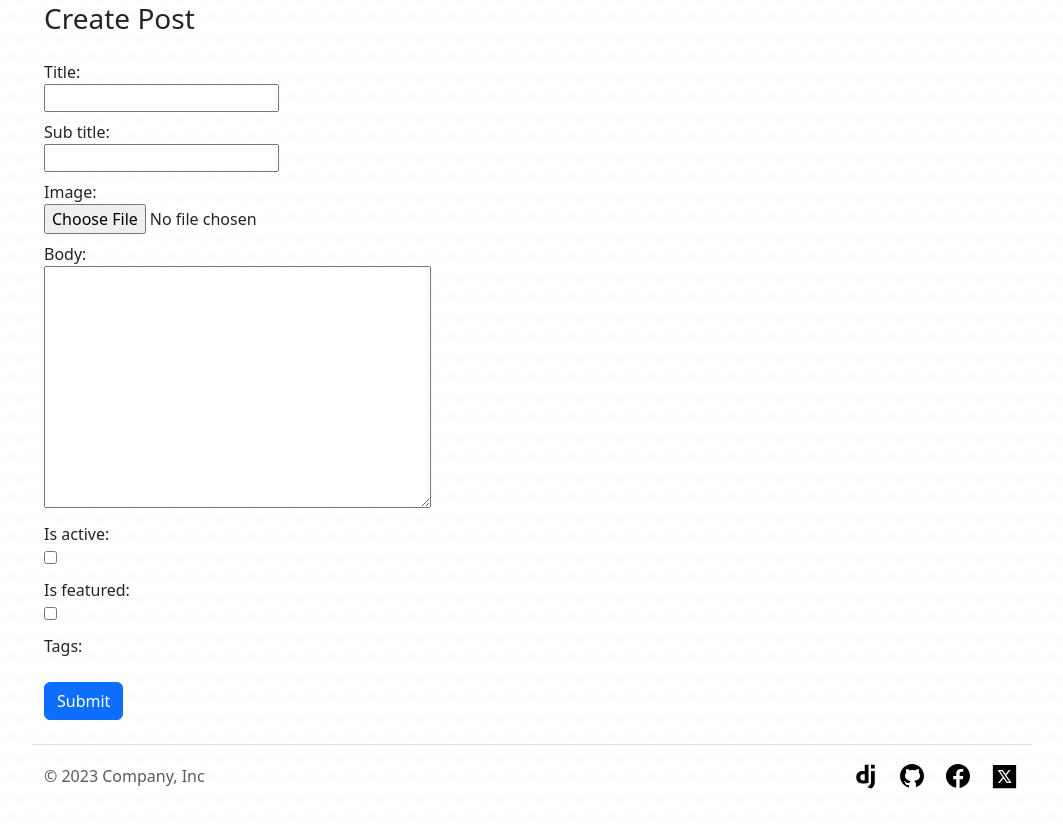
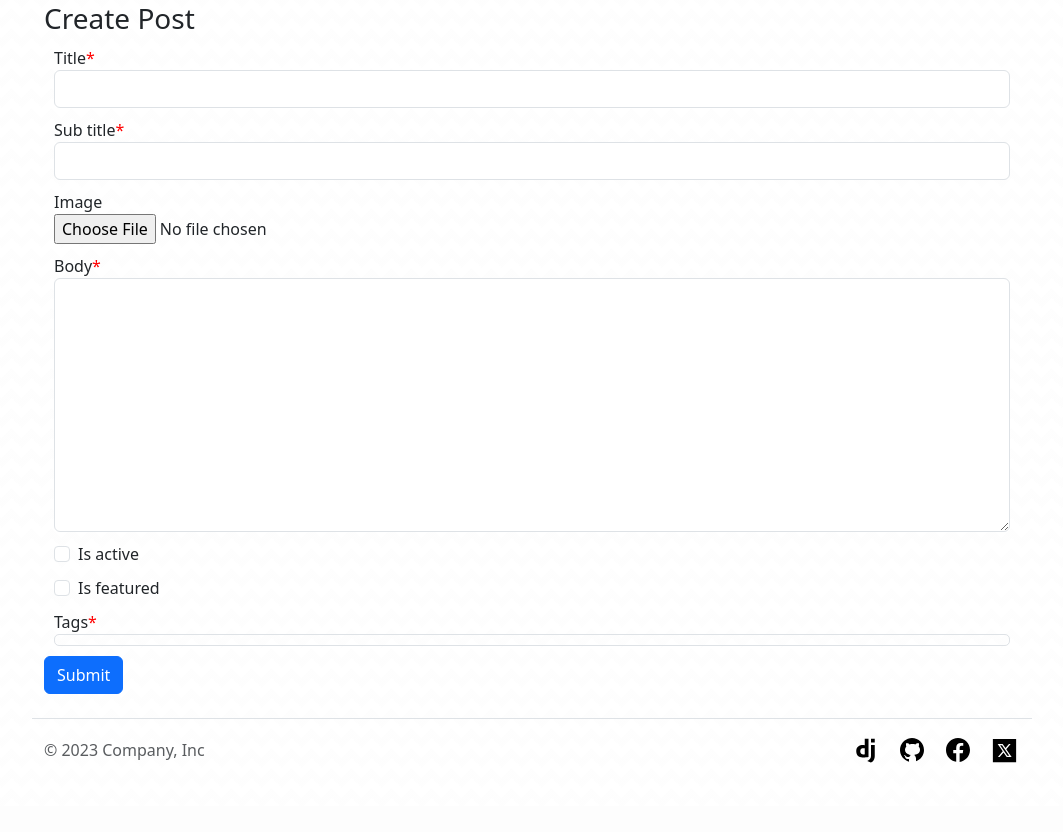
Before and after one commit to no80dy/django-portfolio-website, a Django app: page /create_post/ in a window 1280 px wide. Shown: the part 102-934 px from the top of the page, without its empty margins (108-1171 px from the left). After the commit the page ends 865 px from the top, so only its background shows below. Run offline with Django 4.2, Linux system fonts and the light colour scheme; the visitor is signed in with stand-in values (Sample User, id 1); data that the repository does not hold is empty; some libraries are stand-ins or nearby versions.

Commit message:
Add crispy style for post form view

```diff
--- a/nobodyas/base/templates/base/post_form.html
+++ b/nobodyas/base/templates/base/post_form.html
@@ -1,20 +1,30 @@
 {% extends 'base/main.html' %}
-
 {% load static %}
+{% load crispy_forms_tags %}
 
 {% block content %}
+    <style>
+        #div_id_tags > div {
+            max-height: 100px;
+            overflow-y: scroll;
+            border: 1px solid #dee2e6;
+            padding: 5px;
+            border-radius: 5px;
+        }
+
+        .form-group {
+            margin: 10px;
+        }
+
+        .asteriskField {
+            color: red;
+        }
+    </style>
     <div class="container">
         <h3>Create Post</h3>
         <form method="POST" enctype="multipart/form-data">
             {% csrf_token %}
-            <div class="my-4">
-                {% for field in form %}
-                <div class="my-2">
-                    {{ field.label_tag }}
-                    <div>{{ field }}</div>
-                </div>
-                {% endfor %}
-            </div>
+            {{ form|crispy }}
             <input class="btn btn-primary" type="submit" value="Submit" />
         </form>
     </div>
--- a/nobodyas/nobodyas/settings/common.py
+++ b/nobodyas/nobodyas/settings/common.py
@@ -14,7 +14,12 @@ INSTALLED_APPS = [
     'django.contrib.staticfiles',
 
     'base.apps.BaseConfig',
+
+    'crispy_forms',
+    'crispy_bootstrap4',
 ]
+
+CRISPY_TEMPLATE_PACK = 'bootstrap4'
 
 MIDDLEWARE = [
     'whitenoise.middleware.WhiteNoiseMiddleware',
```
